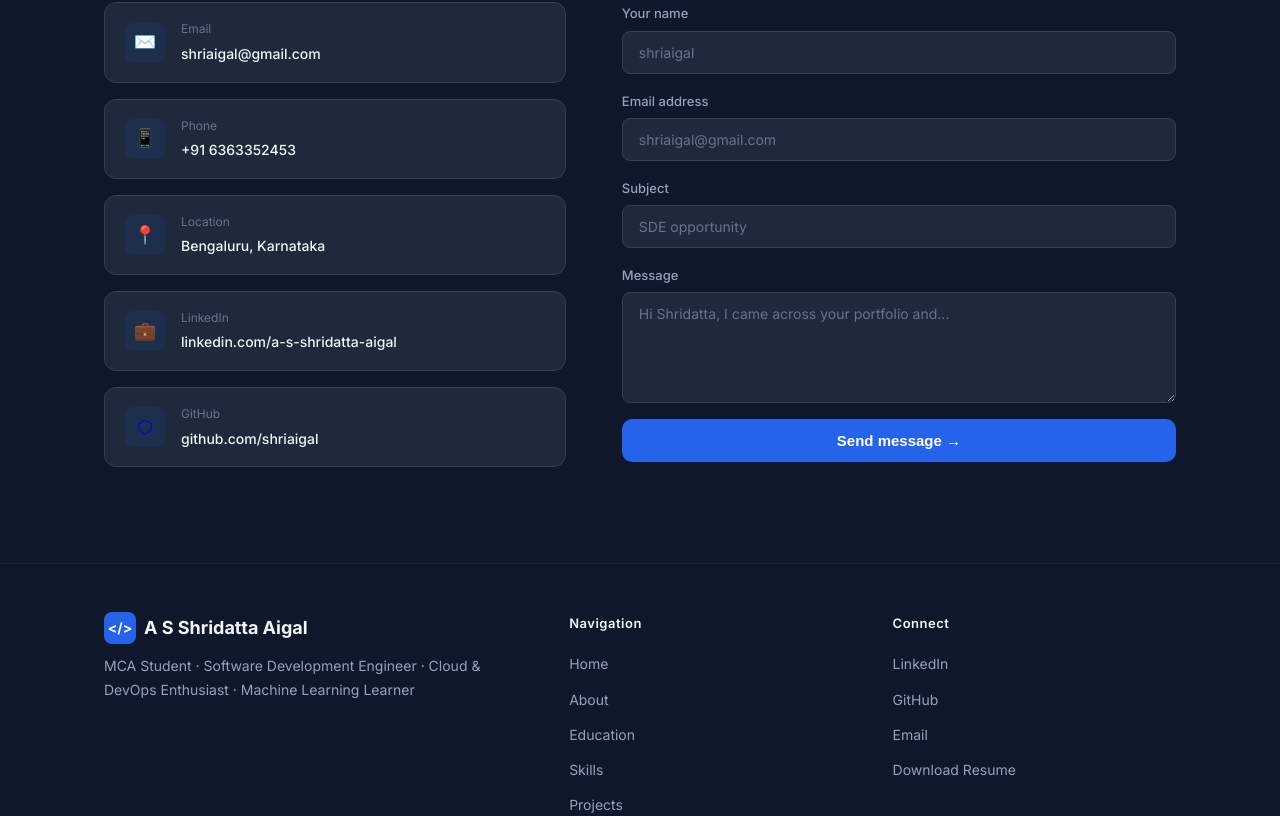
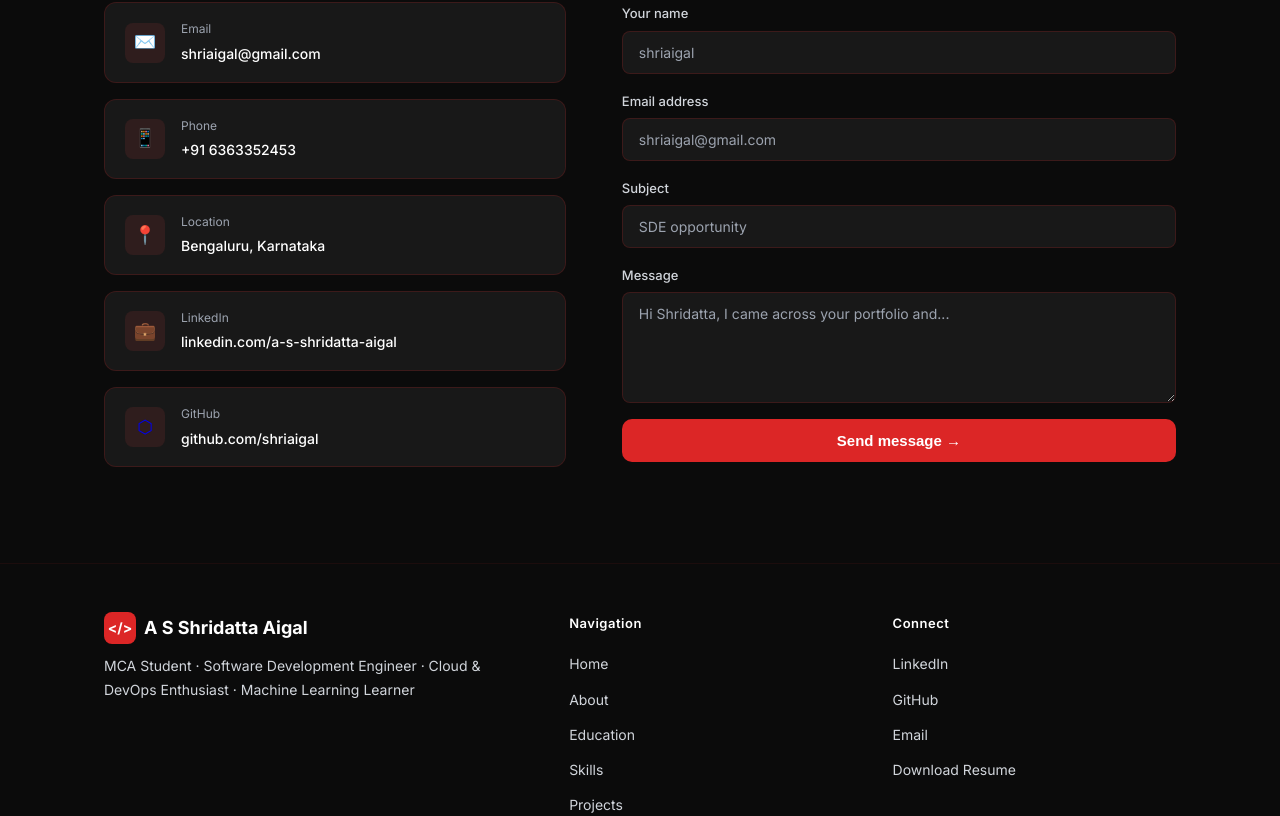
Before and after one commit to shriaigal/personal-portfolio, a React (Create React App) app: page / in a window 1280 px wide. Shown: the part 10625-11441 px from the top of the page. Built offline with nearby package versions, Linux system fonts and the light colour scheme.

Commit message:
Update portfolio

```diff
--- a/src/App.js
+++ b/src/App.js
@@ -2,24 +2,24 @@ import React, { useState, useEffect, useRef, useCallback } from "react";
 import * as emailjs from "@emailjs/browser";
 
 const css = `
-  @import url('https://fonts.googleapis.com/css2?family=Inter:wght@300;400;500;600;700&family=JetBrains+Mono:wght@400;500&display=swap');
+@import url('https://fonts.googleapis.com/css2?family=Inter:wght@300;400;500;600;700&family=JetBrains+Mono:wght@400;500&display=swap');
 
   *, *::before, *::after { box-sizing: border-box; margin: 0; padding: 0; }
 
   :root {
-    --bg: #0F172A;
-    --card: #1E293B;
-    --card-hover: #243451;
-    --border: #334155;
-    --border-subtle: #1e293b;
-    --primary: #2563EB;
-    --accent: #3B82F6;
-    --text: #F1F5F9;
-    --text-muted: #94A3B8;
-    --text-dim: #64748B;
+    --bg: #0B0B0B;
+    --card: #181818;
+    --card-hover: #242424;
+    --border: rgba(220,38,38,0.18);
+    --border-subtle: rgba(220,38,38,0.08);
+    --primary: #DC2626;
+    --accent: #EF4444;
+    --text: #FFFFFF;
+    --text-muted: #D1D5DB;
+    --text-dim: #9CA3AF;
     --radius: 12px;
     --radius-lg: 16px;
-    --shadow: 0 4px 24px rgba(0,0,0,0.4);
+    --shadow: 0 4px 24px rgba(0,0,0,0.6);
     --transition: 200ms ease;
   }
 
@@ -55,7 +55,7 @@ const css = `
   /* NAVBAR */
   .navbar {
     position: fixed; top: 0; left: 0; right: 0; z-index: 1000;
-    background: rgba(15,23,42,0.85); backdrop-filter: blur(12px);
+    background: rgba(5,5,5,0.75); backdrop-filter: blur(12px);
     border-bottom: 1px solid var(--border-subtle); transition: border-color var(--transition);
   }
   .navbar.scrolled { border-bottom-color: var(--border); }
@@ -70,7 +70,7 @@ const css = `
   .nav-logo span {
     width: 32px; height: 32px; background: var(--primary); border-radius: 8px;
     display: flex; align-items: center; justify-content: center;
-    font-size: 14px; font-weight: 700; color: #fff;
+    font-size: 14px; font-weight: 700; color: #FFFFFF;
   }
   .nav-links { display: flex; align-items: center; gap: 4px; list-style: none; }
   .nav-links a {
@@ -78,9 +78,9 @@ const css = `
     text-decoration: none; padding: 6px 12px; border-radius: 6px;
     transition: color var(--transition), background var(--transition);
   }
-  .nav-links a:hover, .nav-links a.active { color: var(--text); background: rgba(255,255,255,0.06); }
+  .nav-links a:hover, .nav-links a.active { color: var(--text); background: rgba(220,38,38,0.12); }
   .nav-resume {
-    font-size: 14px; font-weight: 600; color: #fff; background: var(--primary);
+    font-size: 14px; font-weight: 600; color: #FFFFFF; background: var(--primary);
     padding: 8px 18px; border-radius: 8px; border: none; cursor: pointer;
     text-decoration: none; transition: background var(--transition), transform var(--transition);
   }
@@ -92,7 +92,7 @@ const css = `
   .nav-mobile-menu {
     display: none; flex-direction: column; gap: 4px;
     padding: 16px 24px 20px; border-top: 1px solid var(--border);
-    background: rgba(15,23,42,0.97);
+    background: rgba(5,5,5,0.97);
   }
   .nav-mobile-menu.open { display: flex; }
   .nav-mobile-menu a {
@@ -107,7 +107,7 @@ const css = `
   .hero-grid { display: grid; grid-template-columns: 1fr 400px; gap: 64px; align-items: center; }
   .hero-eyebrow {
     display: inline-flex; align-items: center; gap: 8px; font-size: 13px; font-weight: 500;
-    color: var(--accent); background: rgba(37,99,235,0.1); border: 1px solid rgba(37,99,235,0.2);
+    color: var(--accent); background: rgba(239,68,68,0.1); border: 1px solid rgba(239,68,68,0.2);
     border-radius: 100px; padding: 6px 14px; margin-bottom: 24px;
   }
   .hero-eyebrow::before { content: ''; width: 6px; height: 6px; background: var(--accent); border-radius: 50%; }
@@ -123,7 +123,7 @@ const css = `
   .hero-actions { display: flex; gap: 12px; flex-wrap: wrap; }
   .btn-primary {
     display: inline-flex; align-items: center; gap: 8px; font-size: 15px; font-weight: 600;
-    color: #fff; background: var(--primary); padding: 12px 24px; border-radius: 10px;
+    color: #FFFFFF; background: var(--primary); padding: 12px 24px; border-radius: 10px;
     border: none; cursor: pointer; text-decoration: none;
     transition: background var(--transition), transform var(--transition);
   }
@@ -138,7 +138,7 @@ const css = `
   .hero-image-wrap { display: flex; justify-content: center; align-items: center; }
   .hero-image-container { position: relative; width: 320px; height: 320px; }
   .hero-image-ring {
-    position: absolute; inset: -12px; border: 2px solid rgba(37,99,235,0.2);
+    position: absolute; inset: -12px; border: 2px solid rgba(239,68,68,0.2);
     border-radius: 50%; animation: ring-pulse 3s ease-in-out infinite;
   }
   @keyframes ring-pulse {
@@ -147,7 +147,7 @@ const css = `
   }
   .hero-avatar {
     width: 100%; height: 100%; border-radius: 50%;
-    background: linear-gradient(135deg, #1E293B 0%, #334155 100%);
+    background: linear-gradient(135deg, #181818 0%, #334155 100%);
     border: 3px solid var(--border); display: flex; align-items: center;
     justify-content: center; font-size: 96px; font-weight: 700; color: var(--accent);
     overflow: hidden; user-select: none;
@@ -179,7 +179,7 @@ const css = `
   .edu-item::before {
     content: ''; position: absolute; left: -38px; top: 20px;
     width: 12px; height: 12px; background: var(--primary); border-radius: 50%;
-    border: 2px solid var(--bg); box-shadow: 0 0 0 3px rgba(37,99,235,0.2);
+    border: 2px solid var(--bg); box-shadow: 0 0 0 3px rgba(220,38,38,0.2);
   }
   .edu-card {
     background: var(--card); border: 1px solid var(--border); border-radius: var(--radius);
@@ -210,7 +210,7 @@ const css = `
     justify-content: center; font-size: 16px; position: relative; z-index: 1;
     transition: border-color var(--transition), background var(--transition);
   }
-  .journey-item.active .journey-dot { background: rgba(37,99,235,0.15); border-color: var(--primary); }
+  .journey-item.active .journey-dot { background: rgba(220,38,38,0.15); border-color: var(--primary); }
   .journey-label { font-size: 12px; font-weight: 500; color: var(--text-dim); line-height: 1.4; }
   .journey-item.active .journey-label { color: var(--text); }
 
@@ -220,10 +220,10 @@ const css = `
     background: var(--card); border: 1px solid var(--border); border-radius: var(--radius);
     padding: 28px; transition: border-color var(--transition), transform var(--transition);
   }
-  .skill-category:hover { border-color: rgba(37,99,235,0.4); transform: translateY(-2px); }
+  .skill-category:hover { border-color: rgba(239,68,68,0.4); transform: translateY(-2px); }
   .skill-cat-header { display: flex; align-items: center; gap: 12px; margin-bottom: 20px; }
   .skill-cat-icon {
-    width: 36px; height: 36px; background: rgba(37,99,235,0.12); border-radius: 8px;
+    width: 36px; height: 36px; background: rgba(239,68,68,0.12); border-radius: 8px;
     display: flex; align-items: center; justify-content: center; font-size: 18px;
   }
   .skill-cat-name { font-size: 15px; font-weight: 600; color: var(--text); }
@@ -234,7 +234,7 @@ const css = `
     border-radius: 6px; padding: 5px 12px;
     transition: color var(--transition), border-color var(--transition), background var(--transition);
   }
-  .skill-chip:hover { color: var(--accent); border-color: rgba(37,99,235,0.4); background: rgba(37,99,235,0.06); }
+  .skill-chip:hover { color: var(--accent); border-color: rgba(239,68,68,0.4); background: rgba(239,68,68,0.06); }
 
   /* PROJECTS */
   .projects-grid { display: grid; grid-template-columns: repeat(auto-fit, minmax(340px, 1fr)); gap: 24px; }
@@ -243,7 +243,7 @@ const css = `
     overflow: hidden; transition: border-color var(--transition), transform var(--transition);
     display: flex; flex-direction: column;
   }
-  .project-card:hover { border-color: rgba(37,99,235,0.4); transform: translateY(-4px); }
+  .project-card:hover { border-color: rgba(239,68,68,0.4); transform: translateY(-4px); }
 .project-img {
     width: 100%;
     aspect-ratio: 16 / 9;
@@ -276,7 +276,7 @@ const css = `
   .project-stack { display: flex; flex-wrap: wrap; gap: 6px; margin-bottom: 20px; }
   .project-tag {
     font-size: 11px; font-weight: 600; color: var(--accent);
-    background: rgba(37,99,235,0.1); border: 1px solid rgba(37,99,235,0.2);
+    background: rgba(239,68,68,0.1); border: 1px solid rgba(239,68,68,0.2);
     border-radius: 4px; padding: 3px 8px; font-family: 'JetBrains Mono', monospace; letter-spacing: 0.02em;
   }
   .project-actions { display: flex; gap: 8px; }
@@ -287,12 +287,12 @@ const css = `
     color: var(--text-muted); background: transparent; transition: all var(--transition);
   }
   .project-btn:hover { color: var(--text); border-color: var(--text-dim); background: rgba(255,255,255,0.04); }
-  .project-btn.primary { color: var(--accent); border-color: rgba(37,99,235,0.3); background: rgba(37,99,235,0.06); }
-  .project-btn.primary:hover { background: rgba(37,99,235,0.14); border-color: var(--accent); }
+  .project-btn.primary { color: var(--accent); border-color: rgba(239,68,68,0.3); background: rgba(239,68,68,0.06); }
+  .project-btn.primary:hover { background: rgba(239,68,68,0.14); border-color: var(--accent); }
 
   /* PROJECT MODAL */
   .modal-backdrop {
-    position: fixed; inset: 0; background: rgba(0,0,0,0.8); z-index: 9999;
+    position: fixed; inset: 0; background: rgba(5,5,5,0.85); z-index: 9999;
     display: flex; align-items: center; justify-content: center; padding: 20px;
     backdrop-filter: blur(4px); animation: fadein 200ms ease;
   }
@@ -355,19 +355,19 @@ const css = `
 
   .cert-card:hover,
   .cert-card:focus-visible {
-    border-color: rgba(59, 130, 246, 0.45);
+    border-color: rgba(139, 92, 246, 0.45);
     transform: translateY(-4px);
     box-shadow: 0 12px 32px rgba(0, 0, 0, 0.35);
   }
 
   .cert-card:focus-visible {
-    box-shadow: 0 0 0 3px rgba(59, 130, 246, 0.4);
+    box-shadow: 0 0 0 3px rgba(139, 92, 246, 0.4);
   }
 
   /* Image area */
   .cert-card-image {
     height: 180px;
-    background: #0f172a;
+    background: #0B0B0B;
     padding: 20px;
     display: flex;
     align-items: center;
@@ -405,9 +405,9 @@ const css = `
     font-weight: 700;
     letter-spacing: 0.1em;
     text-transform: uppercase;
-    color: #93c5fd;
-    background: rgba(59, 130, 246, 0.1);
-    border: 1px solid rgba(59, 130, 246, 0.22);
+    color: #fca5a5;
+    background: rgba(139, 92, 246, 0.1);
+    border: 1px solid rgba(139, 92, 246, 0.22);
     border-radius: 100px;
     padding: 3px 10px;
     margin-bottom: 2px;
@@ -465,7 +465,7 @@ const css = `
   .cert-modal-backdrop {
     position: fixed;
     inset: 0;
-    background: rgba(0, 0, 0, 0.75);
+    background: rgba(5,5,5,0.8);
     backdrop-filter: blur(6px);
     z-index: 10000;
     display: flex;
@@ -636,15 +636,15 @@ const css = `
   .cert-modal-chip {
     font-size: 12px;
     font-weight: 600;
-    color: #93c5fd;
-    background: rgba(59, 130, 246, 0.1);
-    border: 1px solid rgba(59, 130, 246, 0.22);
+    color: #fca5a5;
+    background: rgba(139, 92, 246, 0.1);
+    border: 1px solid rgba(139, 92, 246, 0.22);
     border-radius: 100px;
     padding: 5px 12px;
     transition: background 200ms ease, color 200ms ease;
   }
 
-  .cert-modal-chip:hover { background: rgba(59,130,246,0.22); color: #bfdbfe; }
+  .cert-modal-chip:hover { background: rgba(239,68,68,0.22); color: #fecaca; }
 
   /* Action buttons */
   .cert-modal-actions {
@@ -669,7 +669,7 @@ const css = `
 
   .cert-modal-btn.primary {
     background: var(--primary);
-    color: #fff;
+    color: #FFFFFF;
     border: none;
   }
 
@@ -694,11 +694,11 @@ const css = `
     padding: 28px 32px; display: grid; grid-template-columns: 80px 1fr;
     gap: 24px; align-items: start; transition: border-color var(--transition), transform var(--transition);
   }
-  .hack-card:hover { border-color: rgba(37,99,235,0.4); transform: translateX(4px); }
+  .hack-card:hover { border-color: rgba(239,68,68,0.4); transform: translateX(4px); }
   .hack-icon {
-    width: 80px; height: 80px; background: rgba(37,99,235,0.1); border-radius: var(--radius);
+    width: 80px; height: 80px; background: rgba(239,68,68,0.1); border-radius: var(--radius);
     display: flex; align-items: center; justify-content: center;
-    font-size: 36px; border: 1px solid rgba(37,99,235,0.2);
+    font-size: 36px; border: 1px solid rgba(239,68,68,0.2);
   }
   .hack-title { font-size: 17px; font-weight: 700; color: var(--text); margin-bottom: 4px; }
   .hack-role { font-size: 13px; color: var(--accent); font-weight: 500; margin-bottom: 10px; }
@@ -721,9 +721,9 @@ const css = `
     padding: 20px; display: flex; align-items: center; gap: 14px;
     transition: border-color var(--transition), transform var(--transition);
   }
-  .learning-card:hover { border-color: rgba(37,99,235,0.4); transform: translateY(-2px); }
+  .learning-card:hover { border-color: rgba(239,68,68,0.4); transform: translateY(-2px); }
   .learning-icon {
-    width: 40px; height: 40px; background: rgba(37,99,235,0.1); border-radius: 8px;
+    width: 40px; height: 40px; background: rgba(239,68,68,0.1); border-radius: 8px;
     display: flex; align-items: center; justify-content: center; font-size: 20px; flex-shrink: 0;
   }
   .learning-name { font-size: 14px; font-weight: 500; color: var(--text); line-height: 1.3; }
@@ -735,7 +735,7 @@ const css = `
     background: var(--card); border: 1px solid var(--border); border-radius: var(--radius);
     padding: 24px; transition: border-color var(--transition), transform var(--transition);
   }
-  .drives-card:hover { border-color: rgba(37,99,235,0.4); transform: translateY(-2px); }
+  .drives-card:hover { border-color: rgba(239,68,68,0.4); transform: translateY(-2px); }
   .drives-icon { font-size: 28px; margin-bottom: 12px; }
   .drives-title { font-size: 15px; font-weight: 600; color: var(--text); margin-bottom: 4px; }
   .drives-desc { font-size: 13px; color: var(--text-muted); line-height: 1.6; text-align: justify; }
@@ -761,7 +761,7 @@ const css = `
   }
   .contact-item:hover { border-color: var(--accent); transform: translateX(4px); }
   .contact-item-icon {
-    width: 40px; height: 40px; background: rgba(37,99,235,0.1); border-radius: 8px;
+    width: 40px; height: 40px; background: rgba(239,68,68,0.1); border-radius: 8px;
     display: flex; align-items: center; justify-content: center; font-size: 18px; flex-shrink: 0;
   }
   .contact-item-label { font-size: 12px; color: var(--text-dim); margin-bottom: 2px; }
@@ -780,7 +780,7 @@ const css = `
   .form-group input::placeholder, .form-group textarea::placeholder { color: var(--text-dim); }
   .form-submit {
     display: inline-flex; align-items: center; justify-content: center; gap: 8px;
-    font-size: 15px; font-weight: 600; color: #fff; background: var(--primary);
+    font-size: 15px; font-weight: 600; color: #FFFFFF; background: var(--primary);
     padding: 13px 28px; border-radius: 10px; border: none; cursor: pointer;
     transition: background var(--transition), transform var(--transition); width: 100%;
   }
```
